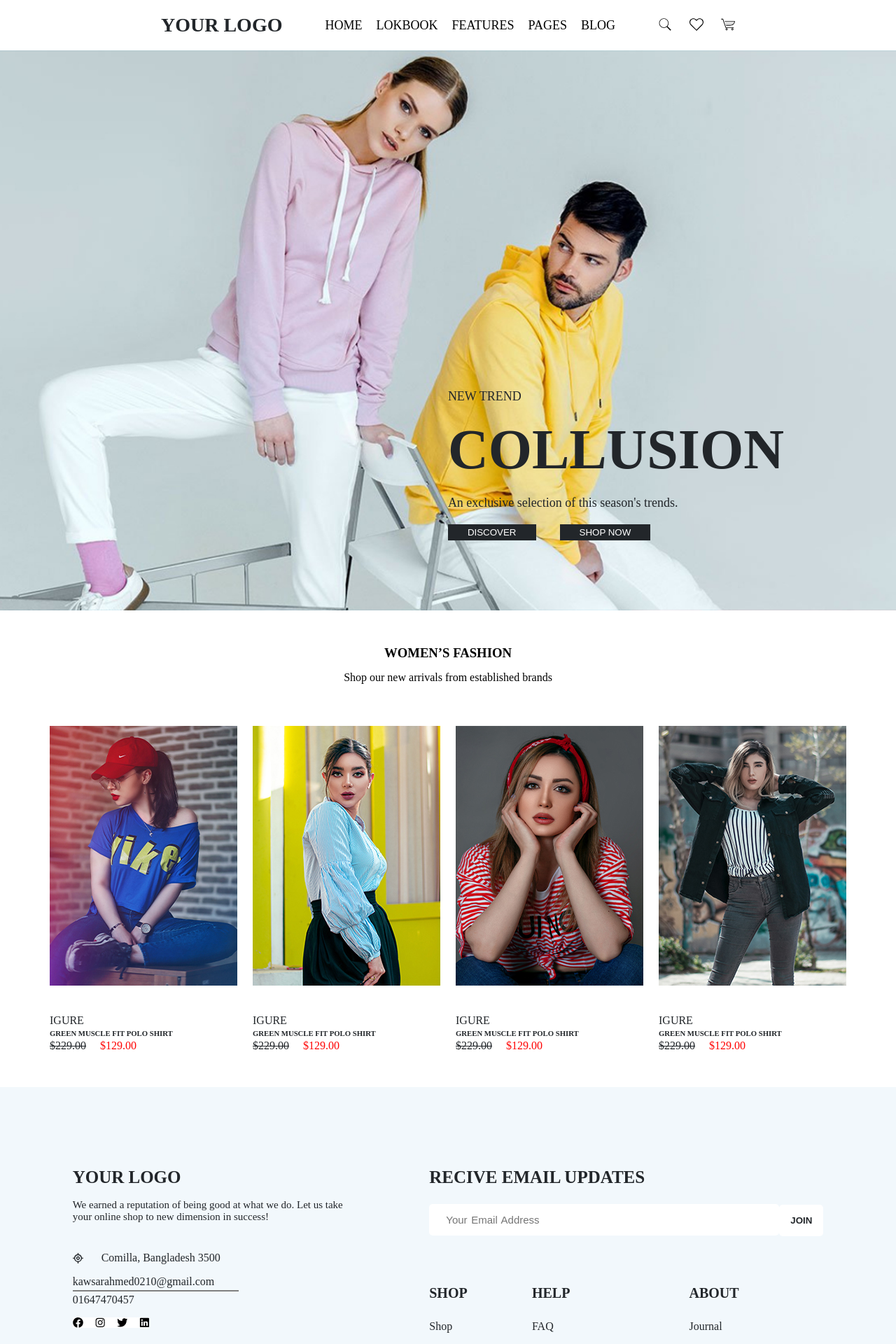
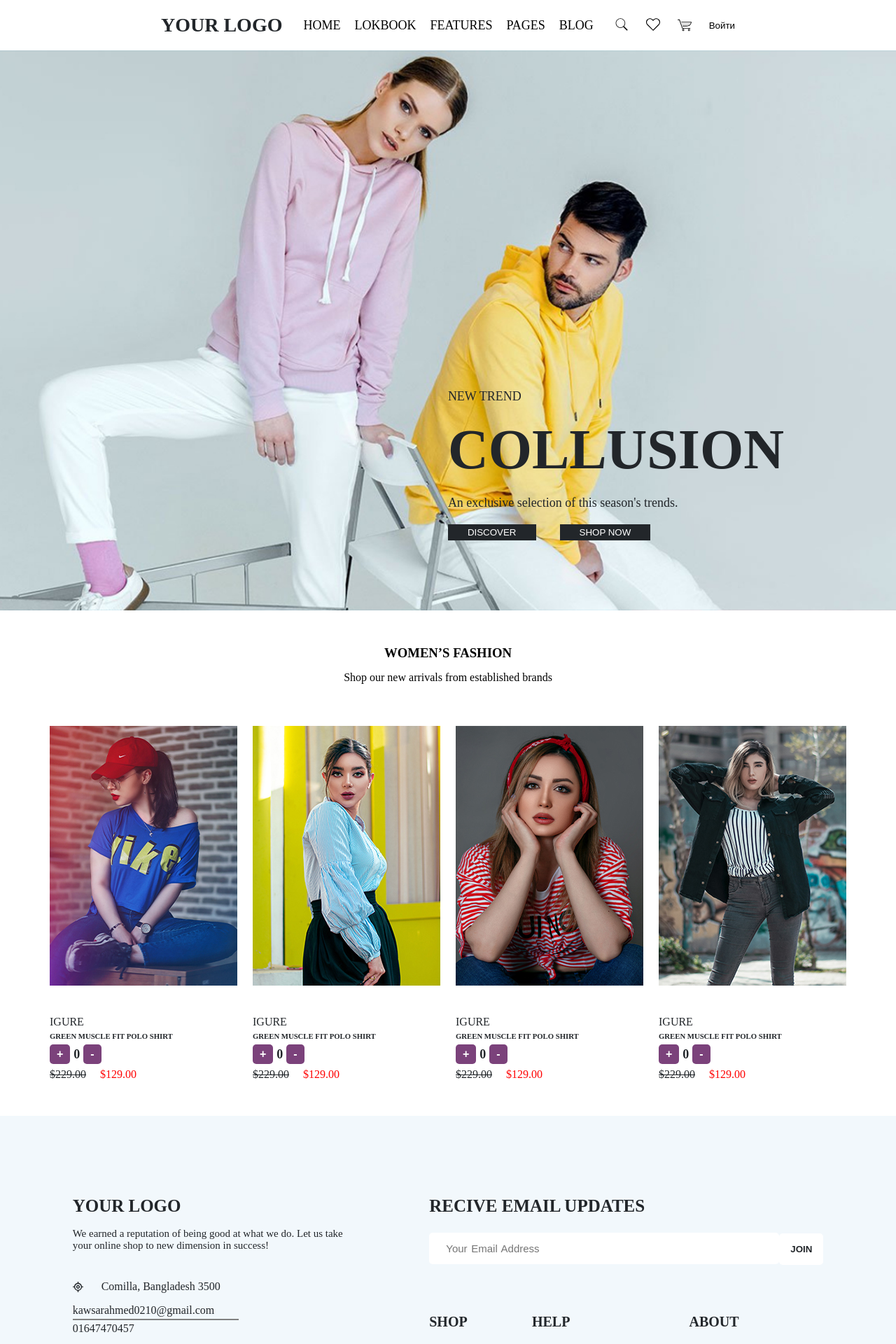
Before and after one commit to Aiba30/fashion, a React (Create React App) app: page / in a window 1280 px wide. Shown: the top 1920 px of the page at 70% size. Built offline with nearby package versions, Linux system fonts and the light colour scheme.

Commit message:
add somthing new

```diff
--- a/src/App.js
+++ b/src/App.js
@@ -1,15 +1,19 @@
 import { Footer } from "./components/Footer";
 import { Header } from "./components/Header";
 import { Hero } from "./components/Hero";
+import { Modal } from "./components/Modal";
 import { WFashion } from "./components/WFashion";
+import { useDisclosure } from "./CustomHooks/useDisclosure";
 
 
 function App() {
+	const {isOpen,onOpen,onClose} = useDisclosure(false);
   return (
     <div className="App">
-		<Header/>
+		<Header open = {onOpen}/>
 		<Hero/>
 		<WFashion/>
+		<Modal close = {onClose} isOpen = {isOpen}/>
 		<Footer/>
     </div>
   );
--- /dev/null
+++ b/src/CustomHooks/useDisclosure.js
@@ -0,0 +1,12 @@
+import { useState } from "react"
+
+export const useDisclosure = (defaultState = false)=>{
+	const [isOpen,setIsOpen] = useState(defaultState);
+	function onOpen(){
+		setIsOpen(true);
+	}
+	function onClose(){
+		setIsOpen(false);
+	}
+	return {isOpen,onOpen,onClose};
+}
--- a/src/components/Header/Header.jsx
+++ b/src/components/Header/Header.jsx
@@ -1,5 +1,5 @@
 import './header.css';
-export const Header = ()=>{
+export const Header = ({open})=>{
 	return(
 		<header className="header">
 			<div className="header__logo">
@@ -34,6 +34,7 @@ export const Header = ()=>{
 				<button className="cart-btn">
 					<img className="cart" src="/reshot-icon-shopping-cart-W2FJV6L7U5.svg" alt="cart" />
 				</button>
+				<button onClick={open}>Войти</button>
 			</div>
 		</header>
 	)
--- /dev/null
+++ b/src/components/Modal/Modal.jsx
@@ -0,0 +1,17 @@
+import './modal.css'
+export const Modal = ({isOpen,close})=>{
+	return(
+		<div style={isOpen ? {display:'flex'} : {display:'none'}} className="modal">
+			<div className="modal__content">
+				<button onClick={close} className='close-modal'>&#x2715;</button>
+				<h3 className='modal__title'>Войдите в свой аккаунт</h3>
+				<hr className='hr' />
+				<form onSubmit={(e)=>e.preventDefault()} className="modal__form">
+					<input type="text" placeholder='Имя пользователя' />
+					<input type="password" placeholder='Пароль' />
+					<button>Авторизоваться</button>
+				</form>
+			</div>
+		</div>
+	)
+}
--- /dev/null
+++ b/src/components/Modal/index.js
@@ -0,0 +1 @@
+export {Modal} from './Modal.jsx';
--- /dev/null
+++ b/src/components/Modal/modal.css
@@ -0,0 +1,69 @@
+.modal {
+	width: 100%;
+	height: 100%;
+	background: rgb(2, 85, 153);
+	position: fixed;
+	top: 0;
+	left: 0;
+	display: flex;
+	align-items: center;
+	justify-content: center;
+	z-index: 1000;
+}
+
+.modal__content {
+	padding: 10px;
+	width: 700px;
+	height: 400px;
+	background: white;
+	border-radius: 5px;
+	display: flex;
+	flex-direction: column;
+	align-items: center;
+	position: relative;
+}
+
+.modal__title {
+	font-size: 32px;
+	color: #324;
+	margin-bottom: 50px;
+}
+
+.hr {
+	width: 100%;
+	background: grey;
+	margin-bottom: 50px;
+}
+
+.modal__form {
+	display: flex;
+	flex-direction: column;
+	gap: 30px;
+}
+
+.modal__form input {
+	width: 400px;
+	height: 50px;
+	padding: 5px 5px;
+	font-weight: 700;
+	font-size: 18px;
+}
+
+.modal__form button {
+	background: red;
+	align-self: center;
+	padding: 15px 20px;
+	border-radius: 10px;
+	color: white;
+	font-weight: 700;
+	font-size: 18px;
+}
+
+.close-modal {
+	position: absolute;
+	right: 0;
+	top: 0;
+	font-size: 20px;
+	font-weight: 800;
+	color: red;
+}
--- a/src/components/WFashion/Card.jsx
+++ b/src/components/WFashion/Card.jsx
@@ -1,10 +1,25 @@
+import { useState } from 'react';
 import './fashion.css';
 export const Card = ({picture,name,desc,price,activePrice})=>{
+	const [product,setProduct] = useState(0);
+	function addInCart(){
+		setProduct(prev=> prev + 1)
+	}
+	function deleteInCart(){
+		if(product > 0){
+			setProduct(prev=> prev - 1)
+		}
+	}
 	return(
 		<div className="card">
 			<img src={picture} alt="card-img" className="card-image" />
 			<p className="card-name">{name}</p>
 			<h6 className="card-description">{desc}</h6>
+			<div className="cart">
+				<button onClick={addInCart}>+</button>
+				<span>{product}</span>
+				<button onClick={deleteInCart}>-</button>
+			</div>
 			<div className="card-prices">
 				<span className="card-price">{price}</span>
 				<span className="card-price active">{activePrice}</span>
--- a/src/components/WFashion/WFashion.jsx
+++ b/src/components/WFashion/WFashion.jsx
@@ -9,9 +9,9 @@ export const WFashion = ()=>{
 				<p className="fashion-subtitle">Shop our new arrivals from established brands</p>
 			</div>
 			<div className="card-container">
-				{images.map(img=>{
+				{images.map((img,index)=>{
 					return (
-					<Card picture={img} name='IGURE' desc='GREEN MUSCLE FIT POLO SHIRT'
+					<Card key={index} picture={img} name='IGURE' desc='GREEN MUSCLE FIT POLO SHIRT'
 					price='$229.00' activePrice='$129.00'/>
 				)
 				})}
--- a/src/components/WFashion/fashion.css
+++ b/src/components/WFashion/fashion.css
@@ -22,7 +22,7 @@
 .card {
 	display: flex;
 	flex-direction: column;
-	gap: 3px;
+	gap: 5px;
 	color: #22262A;
 }
 
@@ -44,3 +44,21 @@
 .active {
 	color: red;
 }
+
+.cart {
+	display: flex;
+	align-items: center;
+	margin: 5px 0;
+	gap: 5px;
+	font-size: 18px;
+	font-weight: 700;
+}
+
+.cart button {
+	background: rgba(123, 66, 123);
+	color: white;
+	padding: 5px 10px;
+	font-weight: 700;
+	font-size: 16px;
+	border-radius: 5px;
+}
```
